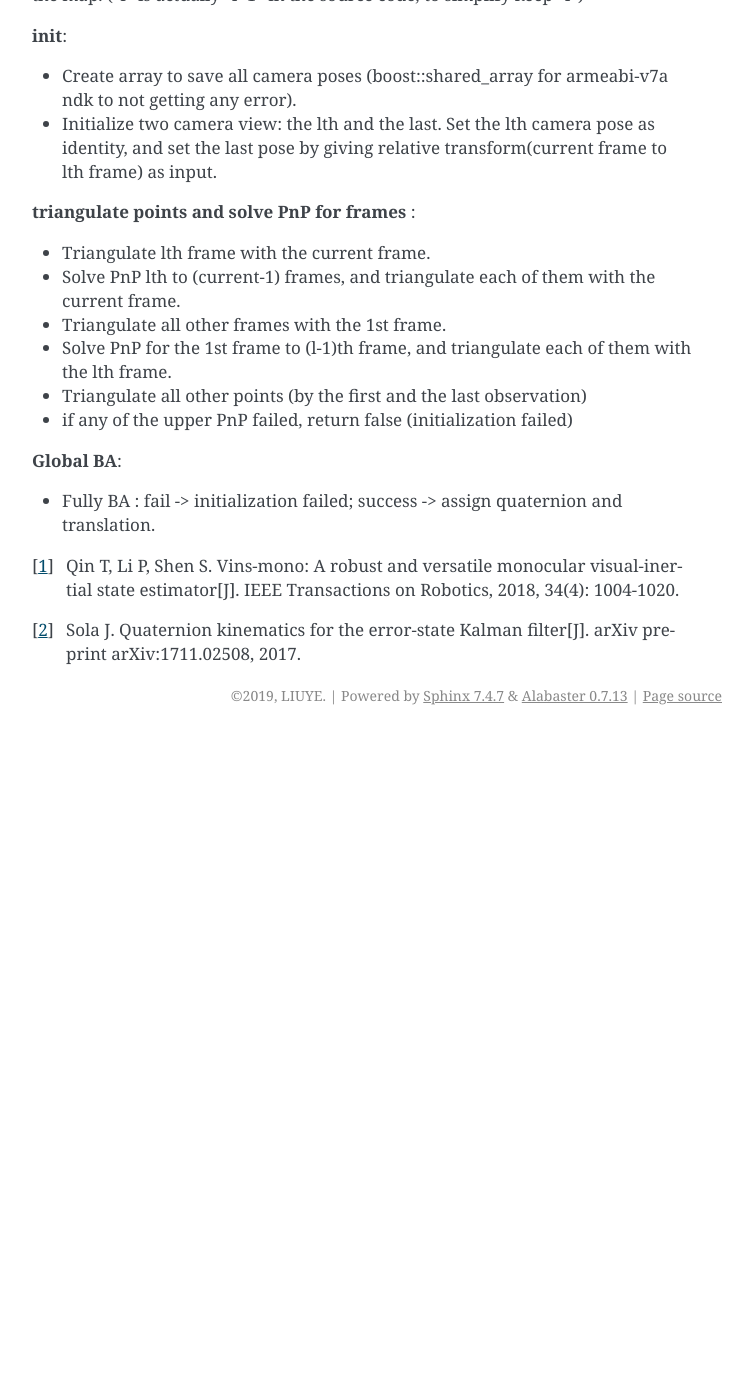
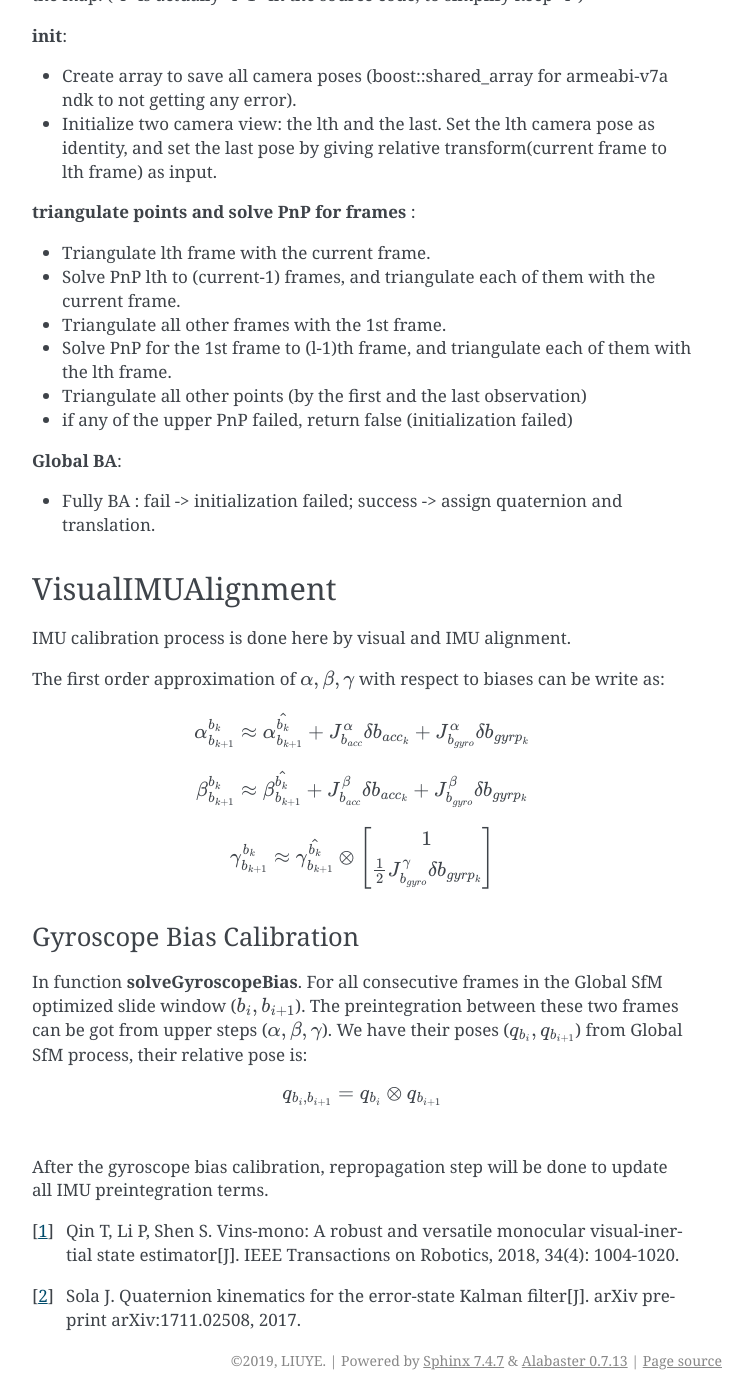
Before and after one commit to gggliuye/VIO, a Sphinx documentation site: the page built from docs/deepblue/LM.rst, in a window 1280 px wide and 1400 px high, scrolled down 10353 px. Shown: the whole window, without its empty margins (388-1141 px from the left). Built offline with Sphinx 7.4.7, drawn with Linux system fonts in a browser that asks for light colours; before the commit the page ends 11088 px from its top, so only the background shows below that; some of the changed text lies outside the part shown.

Commit message:
Update LM.rst

```diff
--- a/docs/deepblue/LM.rst
+++ b/docs/deepblue/LM.rst
@@ -462,6 +462,35 @@ Main process of this class. Use global struction from motion method to initializ
 
 * Fully BA : fail -> initialization failed; success -> assign quaternion and translation.
 
+VisualIMUAlignment
+-----------------------------
+IMU calibration process is done here by visual and IMU alignment.
+
+The first order approximation of :math:`\alpha, \beta, \gamma` with respect to biases can be write as:
+
+.. math::
+    \alpha_{b_{k+1}}^{b_{k}} \approx \hat{\alpha_{b_{k+1}}^{b_{k}}} + J_{b_{acc}}^{\alpha} \delta b_{acc_{k}} + J_{b_{gyro}}^{\alpha}\delta b_{gyrp_{k}}
+
+.. math::
+    \beta_{b_{k+1}}^{b_{k}} \approx \hat{\beta_{b_{k+1}}^{b_{k}}} + J_{b_{acc}}^{\beta} \delta b_{acc_{k}} + J_{b_{gyro}}^{\beta}\delta b_{gyrp_{k}}
+
+.. math::
+    \gamma_{b_{k+1}}^{b_{k}} \approx \hat{\gamma_{b_{k+1}}^{b_{k}}} \otimes
+             \begin{bmatrix}  1 \\  \frac{1}{2} J_{b_{gyro}}^{\gamma} \delta b_{gyrp_{k}} \end{bmatrix}
+
+
+Gyroscope Bias Calibration
+~~~~~~~~~~~~~~~~~~~~~~~~
+In function **solveGyroscopeBias**. For all consecutive frames in the Global SfM optimized slide window (:math:`b_{i},b_{i+1}`).
+The preintegration between these two frames can be got from upper steps (:math:`\alpha, \beta, \gamma`).
+We have their poses (:math:`q_{b_{i}}, q_{b_{i+1}}`) from Global SfM process, their relative pose is:
+
+.. math::
+    q_{b_{i},b_{i+1}} = q_{b_{i}} \otimes q_{b_{i+1}}
+
+.. math::
+
+After the gyroscope bias calibration, repropagation step will be done to update all IMU preintegration terms.
 
 
 .. [#] Qin T, Li P, Shen S. Vins-mono: A robust and versatile monocular visual-inertial state estimator[J]. IEEE Transactions on Robotics, 2018, 34(4): 1004-1020.
```
